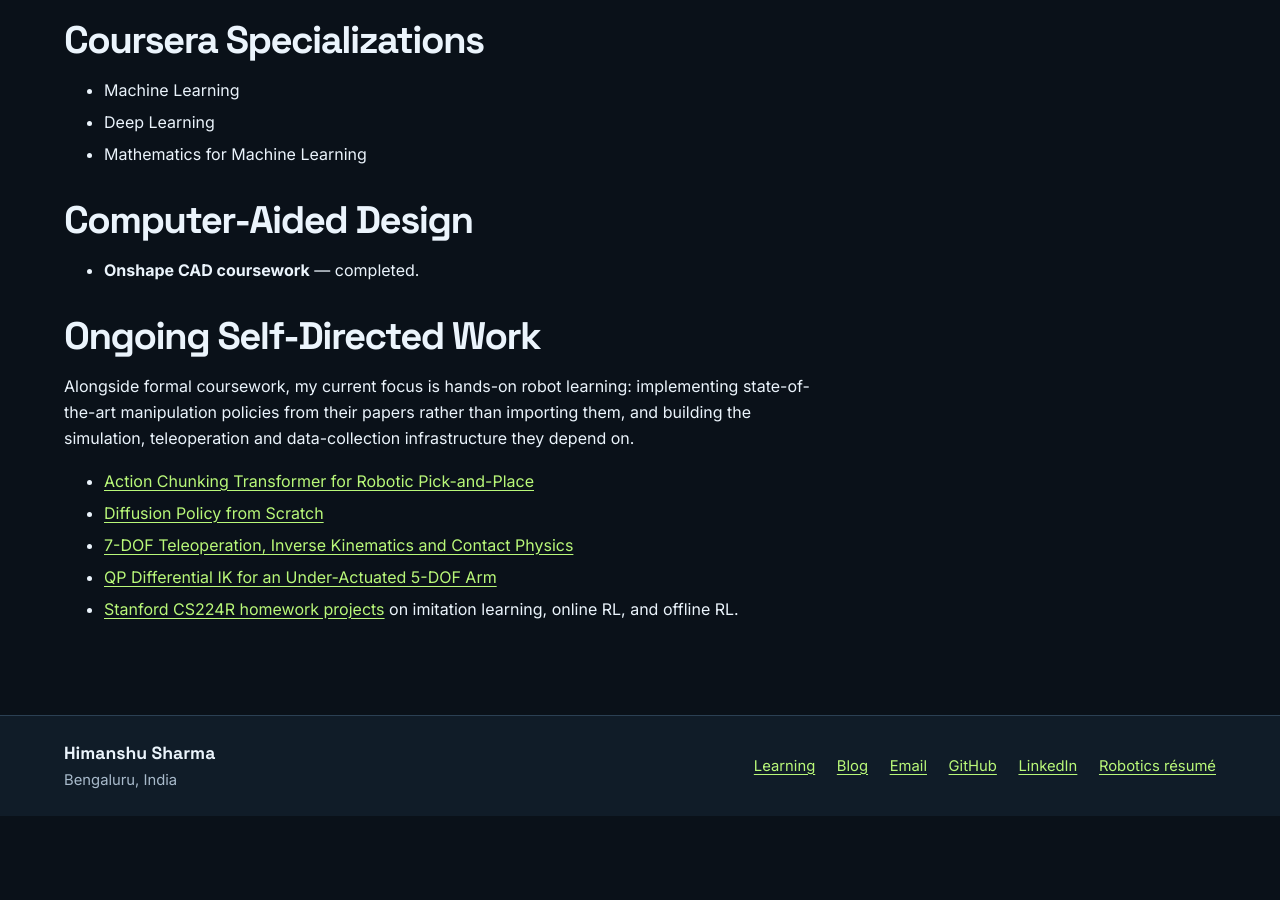
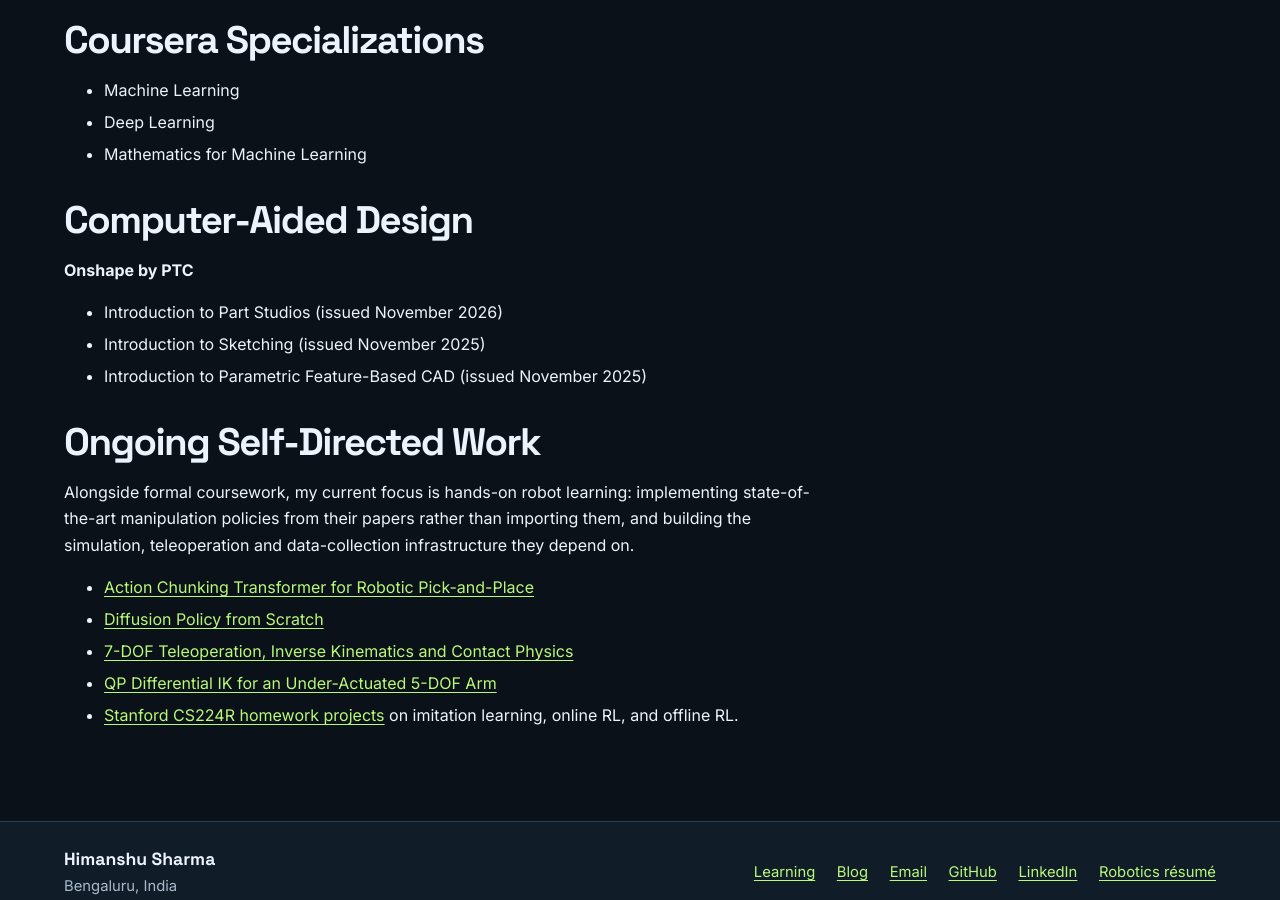
Before and after one commit to Magician6174/magician6174.github.io, a Jekyll site: the page built from docs/_pages/Learnings.md, in a window 1280 px wide and 900 px high, scrolled down 1754 px. Built offline with Jekyll 4.4.1, drawn with Linux system fonts in a browser that asks for light colours; before the commit the page ends 2570 px from its top, so only the background shows below that.

Commit message:
List three Onshape course certificates with issue dates

```diff
--- a/docs/_pages/Learnings.md
+++ b/docs/_pages/Learnings.md
@@ -72,7 +72,11 @@ Advanced technical courses with an emphasis on theoretical foundations and probl
 
 ## Computer-Aided Design
 
-- **Onshape CAD coursework** — completed.
+**Onshape by PTC**
+
+- Introduction to Part Studios (issued November 2026)
+- Introduction to Sketching (issued November 2025)
+- Introduction to Parametric Feature-Based CAD (issued November 2025)
 
 ## Ongoing Self-Directed Work
 
```
